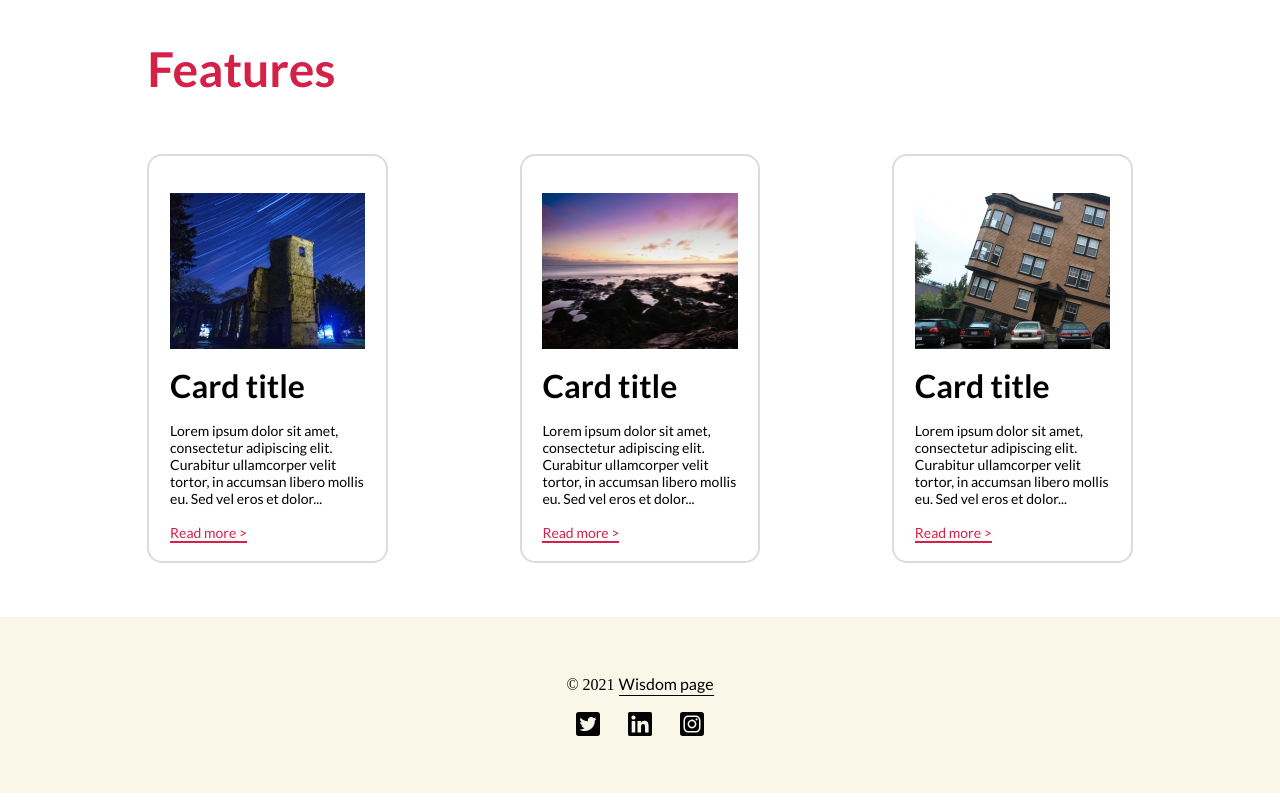
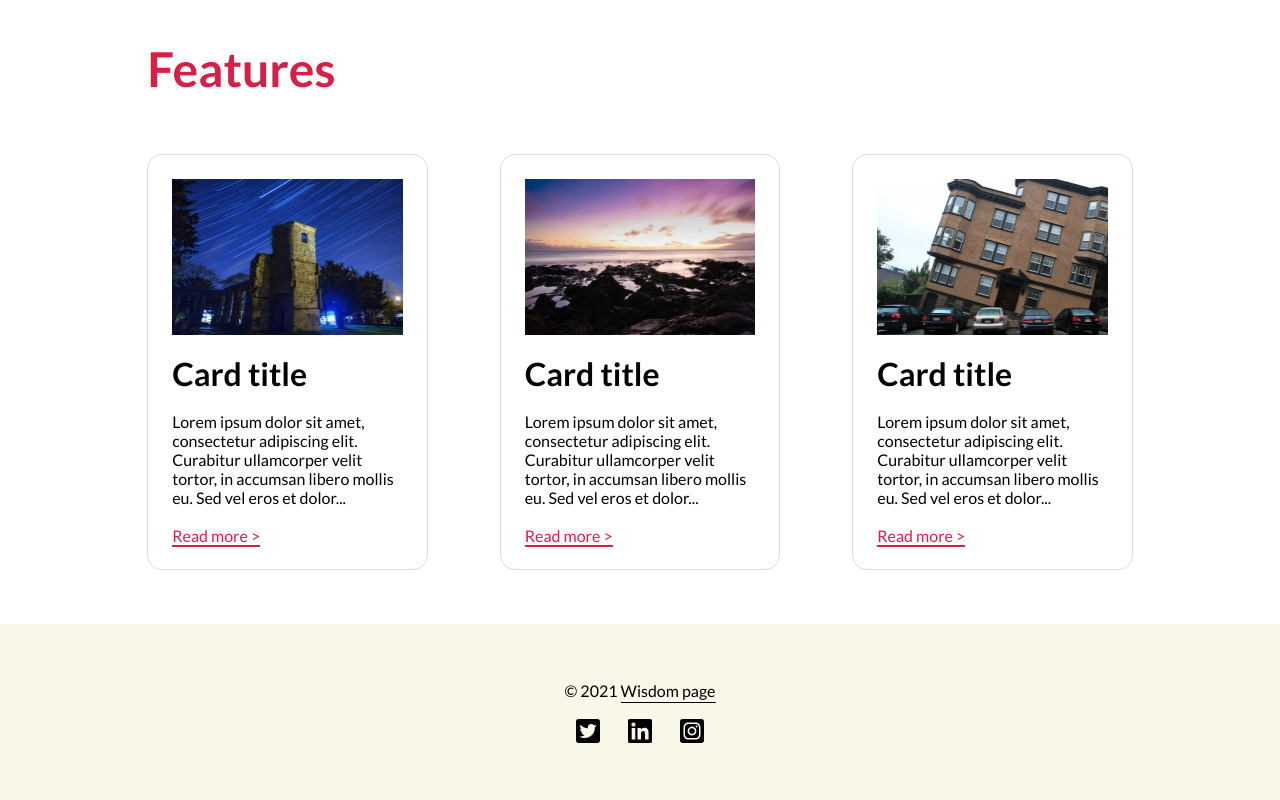
Before and after one commit to TalBaleX/hillel_web_part2, a plain HTML site: page ls-4/index.html in a window 1280 px wide. Shown: the part 1265-2065 px from the top of the page. Drawn offline with nearby package versions, Linux system fonts and the light colour scheme.

Commit message:
20:59.06.01.2024

```diff
--- a/ls-4/index.html
+++ b/ls-4/index.html
@@ -67,8 +67,8 @@
           <br>
           <div class="cards">
             <div class="card">
-              <div class="inner-card">
-                <br />
+
+
                 <div class="card-image"></div>
                 <br />
                 <p>Card title</p>
@@ -81,12 +81,12 @@
                 <br />
                 <br />
                 <a href="">Read more ></a>
-              </div>
+
             </div>
 
             <div class="card">
-              <div class="inner-card">
-                <br />
+
+
                 <div class="card-image" id="sec"></div>
                 <br />
                 <p>Card title</p>
@@ -99,12 +99,12 @@
                 <br />
                 <br />
                 <a href="">Read more ></a>
-              </div>
+
             </div>
 
             <div class="card">
-              <div class="inner-card">
-                <br />
+
+
                 <div class="card-image" id="th"></div>
                 <br />
                 <p>Card title</p>
@@ -117,7 +117,7 @@
                 <br />
                 <br />
                 <a href="">Read more ></a>
-              </div>
+
             </div>
           </div>
         </div>
--- a/ls-4/styles/style.css
+++ b/ls-4/styles/style.css
@@ -78,18 +78,14 @@ p {
 .cards {
   display: flex;
   justify-content: space-between;
-  gap: 50px;
+  gap: 72px;
 }
 .card {
-  width: 22%;
-  border: 2px gainsboro solid;
+  width: 22vw;
+  border: 1.6px gainsboro solid;
   border-radius: 15px;
-  font-size: 14px;
-  padding: 20px 10px;
-}
-.inner-card {
-  width: 90%;
-  margin: auto;
+  font-size: 16px;
+  padding: 24px;
 }
 .card-image {
   background-image: url("../images/card-image.png");
@@ -115,6 +111,7 @@ footer {
   align-items: center;
   justify-content: center;
   flex-direction: column;
+  font-family: "Lato";
 }
 footer a {
   color: black;
```
